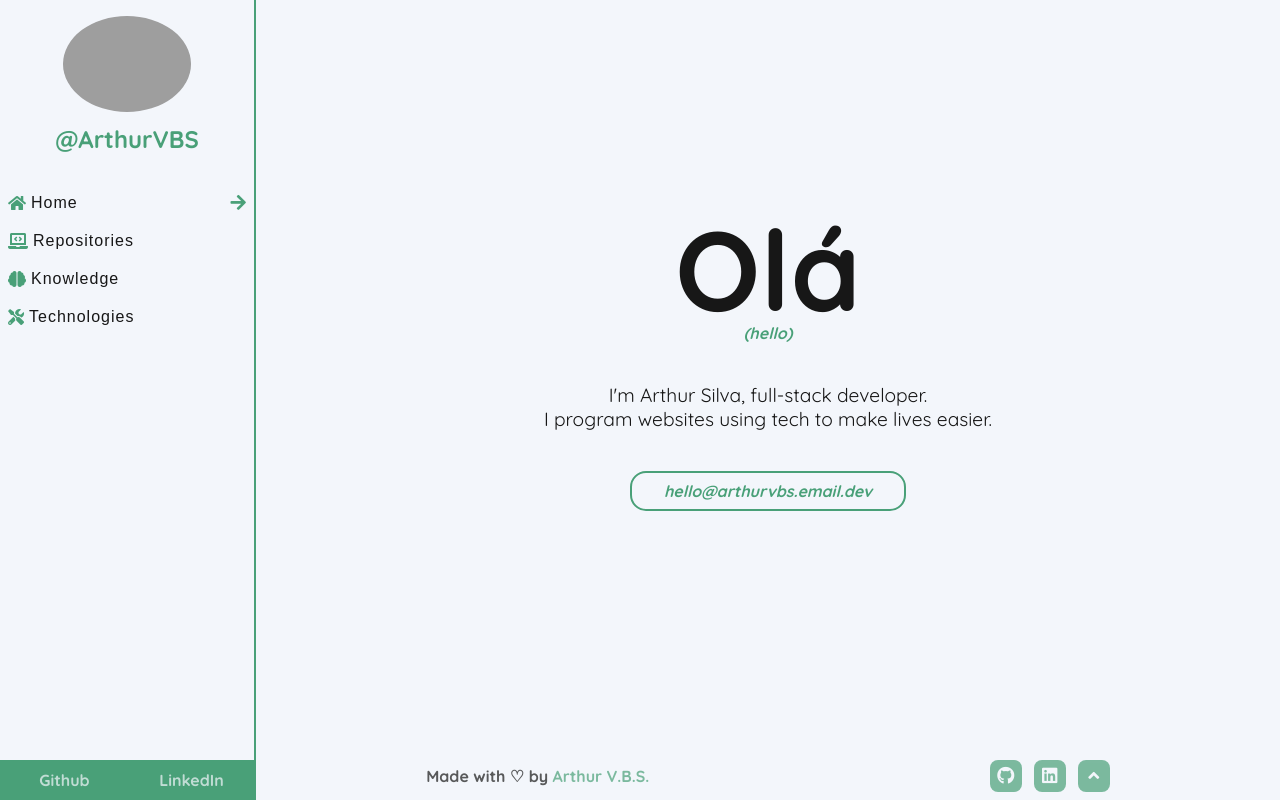
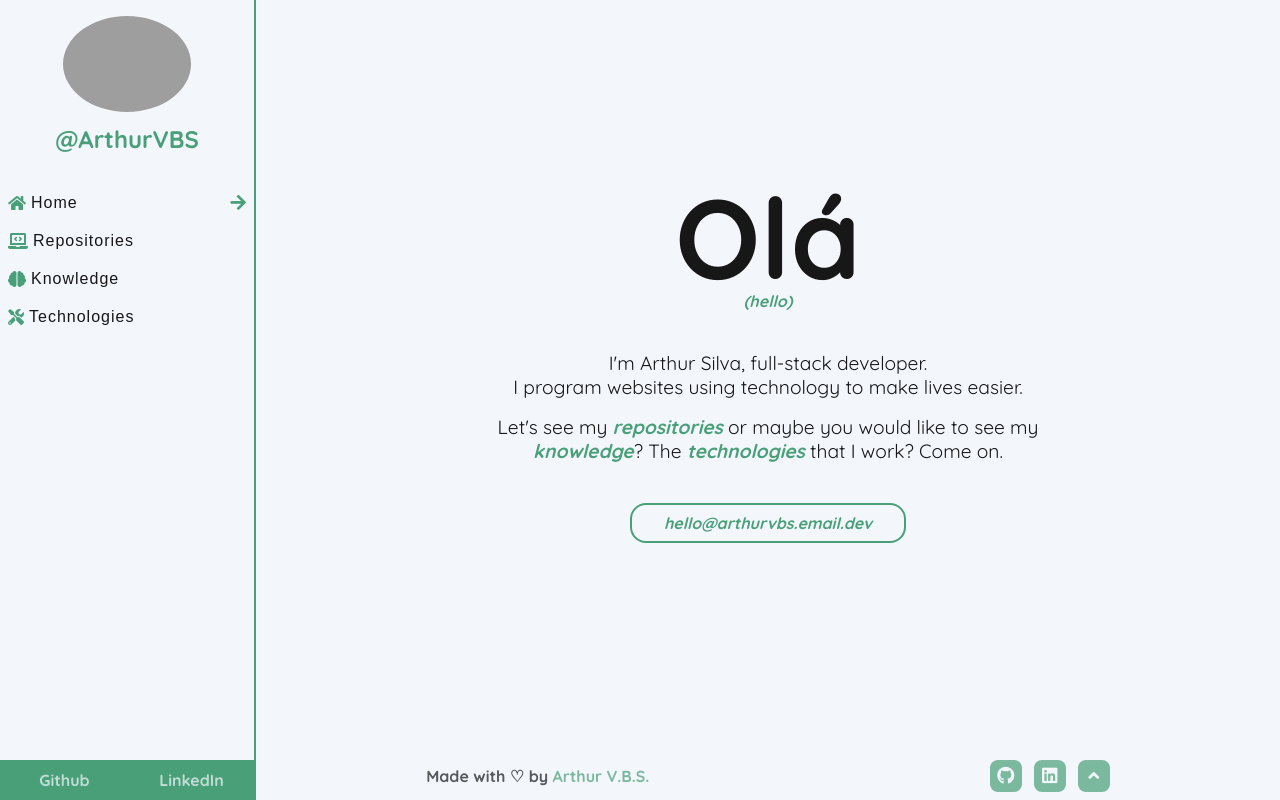
Before and after one commit to ArthurVBS/HomePage, a Next.js app: page / in a window 1280 px wide. Built offline with nearby package versions, Linux system fonts and the light colour scheme; grey boxes are pictures that could not be loaded.

Commit message:
Change paragraphs in the home section

```diff
--- a/src/pages/home/index.tsx
+++ b/src/pages/home/index.tsx
@@ -1,15 +1,43 @@
 import React from 'react'
-import { Container, MailToLink, Paragraph, Subtitle, Title } from './styles'
+import { useNavbar } from '../../contexts/NavbarContext'
+import {
+  Container,
+  MailToLink,
+  NavLink,
+  Paragraph,
+  Subtitle,
+  Title,
+  WrapperParagraph,
+} from './styles'
 
 const Home: React.FC = () => {
+  const { setActive } = useNavbar()
+
+  const handleClick = (newState: string) => {
+    setActive(newState)
+  }
+
   return (
     <Container>
       <Title>Olá</Title>
       <Subtitle>(hello)</Subtitle>
-      <Paragraph>
-        I'm Arthur Silva, full-stack developer.
-        <br />I program websites using tech to make lives easier.
-      </Paragraph>
+
+      <WrapperParagraph>
+        <Paragraph>
+          I'm Arthur Silva, full-stack developer.
+          <br />I program websites using technology to make lives easier.
+        </Paragraph>
+        <Paragraph>
+          Let's see my{' '}
+          <NavLink onClick={() => handleClick('repo')}>repositories</NavLink> or
+          maybe you would like to see my{' '}
+          <NavLink onClick={() => handleClick('knowledge')}>knowledge</NavLink>?
+          The{' '}
+          <NavLink onClick={() => handleClick('tech')}>technologies</NavLink>{' '}
+          that I work? Come on.
+        </Paragraph>
+      </WrapperParagraph>
+
       <MailToLink href="mailto:arthurvini2703@gmail.com?subject=Hello">
         hello@arthurvbs.email.dev
       </MailToLink>
--- a/src/pages/home/styles.ts
+++ b/src/pages/home/styles.ts
@@ -15,12 +15,12 @@ export const Container = styled.main`
 `
 
 export const Title = styled.h1`
-  font-size: 5em;
+  font-size: 6em;
   line-height: 0.8em;
   text-align: center;
 
   @media (min-width: 628px) {
-    font-size: 6em;
+    font-size: 6.5em;
   }
 
   @media (min-width: 968px) {
@@ -42,17 +42,27 @@ export const Subtitle = styled.h5`
   }
 `
 
+export const WrapperParagraph = styled.div`
+  display: flex;
+  flex-direction: column;
+  justify-content: center;
+  align-items: center;
+  gap: 16px;
+  margin-top: 16px;
+  padding: 16px;
+`
+
 export const Paragraph = styled.p`
   text-align: center;
-  padding: 16px;
-  margin-top: 16px;
 
   @media (min-width: 628px) {
     font-size: 1.1em;
+    max-width: 80%;
   }
 
   @media (min-width: 968px) {
     font-size: 1.2em;
+    max-width: 60%;
   }
 `
 
@@ -72,3 +82,16 @@ export const MailToLink = styled.a`
     color: ${props => props.theme.background};
   }
 `
+
+export const NavLink = styled.span`
+  color: ${props => props.theme.primary};
+  font-style: italic;
+  font-weight: 700;
+  cursor: pointer;
+  text-decoration: underline transparent;
+  transition: text-decoration 0.4s;
+
+  &:hover {
+    text-decoration: underline;
+  }
+`
```
